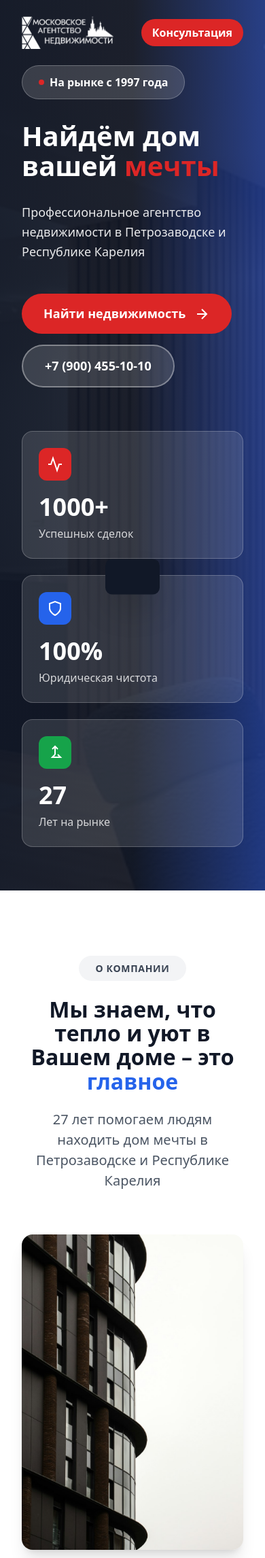
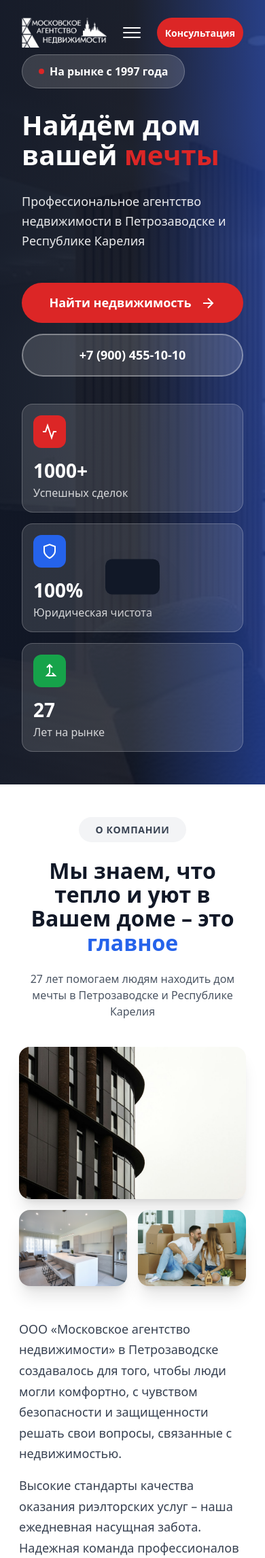
Before and after one commit to KoboSteruS/Man, a Flask app: page / in a window 390 px wide. Shown: the top 2292 px of the page at 68% size. Run offline with Flask 3, Linux system fonts and the light colour scheme; data that the repository does not hold is empty.

Commit message:
Исправление фоток и мобилки

```diff
--- a/static/css/style.css
+++ b/static/css/style.css
@@ -149,6 +149,80 @@ ul, ol { list-style: none; }
 .header.is-scrolled .header__link:hover { color: var(--red-600); }
 .header:not(.is-scrolled) .header__link { color: #fff; }
 .header:not(.is-scrolled) .header__link:hover { color: #f87171; }
+.header__burger {
+  display: flex;
+  flex-direction: column;
+  justify-content: center;
+  gap: 5px;
+  width: 2.75rem;
+  height: 2.75rem;
+  padding: 0.5rem;
+  border-radius: var(--radius);
+  color: #fff;
+  transition: background 0.2s, color 0.2s;
+}
+.header.is-scrolled .header__burger { color: var(--gray-900); }
+.header__burger:hover { background: rgba(0,0,0,0.08); }
+.header.is-scrolled .header__burger:hover { background: var(--gray-100); }
+.header__burger-line {
+  display: block;
+  width: 100%;
+  height: 2px;
+  background: currentColor;
+  border-radius: 1px;
+  transition: transform 0.2s, opacity 0.2s;
+}
+.header.is-open .header__burger-line:nth-child(1) { transform: translateY(7px) rotate(45deg); }
+.header.is-open .header__burger-line:nth-child(2) { opacity: 0; }
+.header.is-open .header__burger-line:nth-child(3) { transform: translateY(-7px) rotate(-45deg); }
+@media (min-width: 768px) {
+  .header__burger { display: none; }
+}
+.header__mobile-menu {
+  position: fixed;
+  inset: 0;
+  top: var(--header-height, 5rem);
+  background: #fff;
+  z-index: 40;
+  padding: 1.5rem;
+  overflow-y: auto;
+  visibility: hidden;
+  opacity: 0;
+  transition: visibility 0.25s, opacity 0.25s;
+  box-shadow: 0 10px 40px rgba(0,0,0,0.15);
+}
+.header.is-open .header__mobile-menu {
+  visibility: visible;
+  opacity: 1;
+}
+.header__mobile-nav {
+  display: flex;
+  flex-direction: column;
+  gap: 0.5rem;
+  max-width: 20rem;
+  margin: 0 auto;
+}
+.header__mobile-link {
+  font-size: 1.25rem;
+  font-weight: 600;
+  color: var(--gray-900);
+  padding: 0.75rem 1rem;
+  border-radius: var(--radius);
+  transition: background 0.2s, color 0.2s;
+}
+.header__mobile-link:hover { background: var(--gray-100); color: var(--red-600); }
+.header__mobile-phone {
+  font-size: 1.25rem;
+  font-weight: 700;
+  color: var(--blue-600);
+  padding: 1rem;
+  margin-top: 1rem;
+  border-top: 1px solid var(--gray-200);
+}
+.header__mobile-cta { margin-top: 1rem; }
+@media (min-width: 768px) {
+  .header__mobile-menu { display: none; }
+}
 .header__actions { display: flex; align-items: center; gap: 1rem; }
 .header__phone {
   display: none;
@@ -795,7 +869,7 @@ ul, ol { list-style: none; }
 /* ========== Toast ========== */
 .toast {
   position: fixed;
-  bottom: 2rem;
+  bottom: max(2rem, env(safe-area-inset-bottom));
   left: 50%;
   transform: translateX(-50%) translateY(120%);
   background: var(--gray-900);
@@ -814,3 +888,48 @@ ul, ol { list-style: none; }
 .toast--success .toast__icon { color: var(--green-600); }
 .toast--error .toast__message { color: #fff; }
 .toast--error { background: var(--red-700); }
+
+/* ========== Мобильные правки ========== */
+@media (max-width: 767px) {
+  .section { padding-block: 3rem; }
+  .section__head { margin-bottom: 2.5rem; }
+  .section__lead { font-size: 1rem; }
+  .hero__content { padding: 5rem 1rem 3rem; }
+  .hero__cta { margin-bottom: 2.5rem; }
+  .hero__stats { gap: 1rem; }
+  .stat-card { padding: 1rem; }
+  .stat-card__value { font-size: 1.75rem; }
+  .about__floating-badge {
+    right: 1rem;
+    bottom: 0rem;
+    padding: 0.6rem;
+  }
+  .about__floating-value { font-size: 2.25rem; }
+  .about__img--large img { height: 14rem; min-height: 12rem; }
+  .about__img:not(.about__img--large) img { height: 7rem; min-height: 6rem; }
+  .about__features { gap: 0.75rem; margin-top: 1.5rem; }
+  .feature-card { padding: 1rem; }
+  .quote-banner { padding: 2rem 1rem; }
+  .quote-banner__text { font-size: 1.125rem; }
+  .contact-cards { grid-template-columns: 1fr; }
+  .contact-form-wrap { padding: 1.5rem; }
+  .contact-form__input,
+  .contact-form__textarea { min-height: 2.75rem; padding: 0.875rem 1rem; }
+  .contact-form__textarea { min-height: 6rem; }
+  .contact-form__submit { min-height: 3rem; }
+  .benefits-mini { grid-template-columns: 1fr; }
+  .gallery__card-body { padding: 1rem; }
+  .gallery__card-title { font-size: 1.125rem; }
+  .gallery__card-img-wrap { height: 12rem; }
+  .bank-carousel { padding: 2rem 0; margin-top: 2rem; }
+  .bank-card { min-width: 200px; }
+  .footer__legal { flex-wrap: wrap; justify-content: center; gap: 0.75rem; }
+}
+
+@media (max-width: 479px) {
+  .container { padding-inline: 0.75rem; }
+  .hero__cta { flex-direction: column; }
+  .hero__cta .btn { width: 100%; justify-content: center; min-height: 2.75rem; }
+  .about__features { grid-template-columns: 1fr; }
+  .header__actions .btn--pill { padding: 0.5rem 0.75rem; font-size: 0.875rem; min-height: 2.75rem; }
+}
--- a/templates/index.html
+++ b/templates/index.html
@@ -22,6 +22,11 @@
           <a href="#properties" class="header__link">Недвижимость</a>
           <a href="#contact" class="header__link">Контакты</a>
         </nav>
+        <button type="button" class="header__burger" id="header-burger" aria-label="Открыть меню" aria-expanded="false" aria-controls="header-mobile-menu">
+          <span class="header__burger-line"></span>
+          <span class="header__burger-line"></span>
+          <span class="header__burger-line"></span>
+        </button>
         <div class="header__actions">
           <a href="tel:+79004551010" class="header__phone" aria-label="Позвонить">
             <svg class="icon" width="20" height="20" viewBox="0 0 24 24" fill="none" stroke="currentColor" stroke-width="2" aria-hidden="true"><path d="M22 16.92v3a2 2 0 0 1-2.18 2 19.79 19.79 0 0 1-8.63-3.07 19.5 19.5 0 0 1-6-6 19.79 19.79 0 0 1-3.07-8.67A2 2 0 0 1 4.11 2h3a2 2 0 0 1 2 1.72 12.84 12.84 0 0 0 .7 2.81 2 2 0 0 1-.45 2.11L8.09 9.91a16 16 0 0 0 6 6l1.27-1.27a2 2 0 0 1 2.11-.45 12.84 12.84 0 0 0 2.81.7A2 2 0 0 1 22 16.92z"/></svg>
@@ -30,13 +35,23 @@
           <a href="#contact" class="btn btn--primary btn--pill">Консультация</a>
         </div>
       </div>
+      <div class="header__mobile-menu" id="header-mobile-menu" aria-hidden="true">
+        <nav class="header__mobile-nav" aria-label="Мобильное меню">
+          <a href="#about" class="header__mobile-link">О нас</a>
+          <a href="#services" class="header__mobile-link">Услуги</a>
+          <a href="#properties" class="header__mobile-link">Недвижимость</a>
+          <a href="#contact" class="header__mobile-link">Контакты</a>
+          <a href="tel:+79004551010" class="header__mobile-phone">+7 (900) 455-10-10</a>
+          <a href="#contact" class="btn btn--primary btn--block btn--lg header__mobile-cta">Консультация</a>
+        </nav>
+      </div>
     </header>
 
     <main>
       <!-- Hero -->
       <section class="hero" aria-labelledby="hero-title">
         <div class="hero__bg">
-          <img src="{{ url_for('static', filename='img/hero/hero_bg.jfif') }}" alt="" class="hero__bg-img" width="1080" height="720" decoding="async" fetchpriority="high" data-fallback="https://images.unsplash.com/photo-1769504574886-8fc9e4e554e8?crop=entropy&amp;cs=tinysrgb&amp;fit=max&amp;fm=jpg&amp;q=80&amp;w=1080" />
+          <img src="{{ url_for('static', filename='img/hero/hero_bg.jpg') }}" alt="" class="hero__bg-img" width="1080" height="720" decoding="async" fetchpriority="high" data-fallback="https://images.unsplash.com/photo-1769504574886-8fc9e4e554e8?crop=entropy&amp;cs=tinysrgb&amp;fit=max&amp;fm=jpg&amp;q=80&amp;w=1080" />
           <div class="hero__overlay"></div>
         </div>
         <div class="hero__content">
@@ -97,13 +112,13 @@
             <div class="about__media">
               <div class="about__images">
                 <div class="about__img about__img--large">
-                  <img src="{{ url_for('static', filename='img/about/about1.jfif') }}" alt="Современная недвижимость" width="800" height="320" loading="lazy" decoding="async" data-fallback="https://images.unsplash.com/photo-1587771518560-d4e96de71240?crop=entropy&amp;cs=tinysrgb&amp;fit=max&amp;fm=jpg&amp;q=80&amp;w=1080" />
+                  <img src="{{ url_for('static', filename='img/about/about1.jpg') }}" alt="Современная недвижимость" width="800" height="320" loading="lazy" decoding="async" data-fallback="https://images.unsplash.com/photo-1587771518560-d4e96de71240?crop=entropy&amp;cs=tinysrgb&amp;fit=max&amp;fm=jpg&amp;q=80&amp;w=1080" />
                 </div>
                 <div class="about__img">
-                  <img src="{{ url_for('static', filename='img/about/about2.jfif') }}" alt="Интерьер" width="400" height="192" loading="lazy" decoding="async" data-fallback="https://images.unsplash.com/photo-1715985160053-d339e8b6eb94?crop=entropy&amp;cs=tinysrgb&amp;fit=max&amp;fm=jpg" />
+                  <img src="{{ url_for('static', filename='img/about/about2.jpg') }}" alt="Интерьер" width="400" height="192" loading="lazy" decoding="async" data-fallback="https://images.unsplash.com/photo-1715985160053-d339e8b6eb94?crop=entropy&amp;cs=tinysrgb&amp;fit=max&amp;fm=jpg" />
                 </div>
                 <div class="about__img">
-                  <img src="{{ url_for('static', filename='img/about/about3.jfif') }}" alt="Счастливые клиенты" width="400" height="192" loading="lazy" decoding="async" data-fallback="https://images.unsplash.com/photo-1758523671893-0ba21cf4260f?crop=entropy&amp;cs=tinysrgb&amp;fit=max&amp;fm=jpg" />
+                  <img src="{{ url_for('static', filename='img/about/about3.jpg') }}" alt="Счастливые клиенты" width="400" height="192" loading="lazy" decoding="async" data-fallback="https://images.unsplash.com/photo-1758523671893-0ba21cf4260f?crop=entropy&amp;cs=tinysrgb&amp;fit=max&amp;fm=jpg" />
                 </div>
               </div>
               <div class="about__floating-badge">
@@ -286,7 +301,7 @@
             <div class="gallery__grid">
               <div class="gallery__card">
                 <div class="gallery__card-img-wrap">
-                  <img src="{{ url_for('static', filename='img/gallery/gallery1.jfif') }}" alt="3-комнатная квартира в центре" loading="lazy" decoding="async" data-fallback="https://images.unsplash.com/photo-1652349566508-457d0565463c?crop=entropy&amp;cs=tinysrgb&amp;fit=max&amp;fm=jpg" />
+                  <img src="{{ url_for('static', filename='img/gallery/gallery1.jpg') }}" alt="3-комнатная квартира в центре" loading="lazy" decoding="async" data-fallback="https://images.unsplash.com/photo-1652349566508-457d0565463c?crop=entropy&amp;cs=tinysrgb&amp;fit=max&amp;fm=jpg" />
                   <div class="gallery__card-overlay"></div>
                   <span class="gallery__card-badge gallery__card-badge--hit">Хит</span>
                   <span class="gallery__card-type"><svg width="16" height="16" viewBox="0 0 24 24" fill="none" stroke="currentColor" stroke-width="2"><path d="M3 9l9-7 9 7v11a2 2 0 0 1-2 2H5a2 2 0 0 1-2-2z"/></svg> Квартира</span>
@@ -301,7 +316,7 @@
               </div>
               <div class="gallery__card">
                 <div class="gallery__card-img-wrap">
-                  <img src="{{ url_for('static', filename='img/gallery/gallery2.jfif') }}" alt="Коттедж с участком" loading="lazy" decoding="async" data-fallback="https://images.unsplash.com/photo-1759889392274-246af1a984ba?crop=entropy&amp;cs=tinysrgb&amp;fit=max&amp;fm=jpg" />
+                  <img src="{{ url_for('static', filename='img/gallery/gallery2.jpg') }}" alt="Коттедж с участком" loading="lazy" decoding="async" data-fallback="https://images.unsplash.com/photo-1759889392274-246af1a984ba?crop=entropy&amp;cs=tinysrgb&amp;fit=max&amp;fm=jpg" />
                   <div class="gallery__card-overlay"></div>
                   <span class="gallery__card-type"><svg width="16" height="16" viewBox="0 0 24 24" fill="none" stroke="currentColor" stroke-width="2"><path d="M3 9l9-7 9 7v11a2 2 0 0 1-2 2H5a2 2 0 0 1-2-2z"/></svg> Дом</span>
                   <button type="button" class="gallery__card-like" data-id="2" aria-label="Добавить в избранное"><svg width="24" height="24" viewBox="0 0 24 24" fill="none" stroke="currentColor" stroke-width="2"><path d="M20.84 4.61a5.5 5.5 0 0 0-7.78 0L12 5.67l-1.06-1.06a5.5 5.5 0 0 0-7.78 7.78l1.06 1.06L12 21.23l7.78-7.78 1.06-1.06a5.5 5.5 0 0 0 0-7.78z"/></svg></button>
@@ -315,7 +330,7 @@
               </div>
               <div class="gallery__card">
                 <div class="gallery__card-img-wrap">
-                  <img src="{{ url_for('static', filename='img/gallery/gallery3.jfif') }}" alt="Участок под ИЖС у озера" loading="lazy" decoding="async" data-fallback="https://images.unsplash.com/photo-1722931331109-a200a74b39d5?crop=entropy&amp;cs=tinysrgb&amp;fit=max&amp;fm=jpg" />
+                  <img src="{{ url_for('static', filename='img/gallery/gallery3.jpg') }}" alt="Участок под ИЖС у озера" loading="lazy" decoding="async" data-fallback="https://images.unsplash.com/photo-1722931331109-a200a74b39d5?crop=entropy&amp;cs=tinysrgb&amp;fit=max&amp;fm=jpg" />
                   <div class="gallery__card-overlay"></div>
                   <span class="gallery__card-type"><svg width="16" height="16" viewBox="0 0 24 24" fill="none" stroke="currentColor" stroke-width="2"><path d="M12 22v-4"/><path d="M12 18a6 6 0 0 0 6-6V4H6v8a6 6 0 0 0 6 6z"/><path d="M6 12H4a2 2 0 0 1-2-2V6a2 2 0 0 1 2-2h2"/><path d="M18 12h2a2 2 0 0 0 2-2V6a2 2 0 0 0-2-2h-2"/></svg> Участок</span>
                   <button type="button" class="gallery__card-like" data-id="3" aria-label="Добавить в избранное"><svg width="24" height="24" viewBox="0 0 24 24" fill="none" stroke="currentColor" stroke-width="2"><path d="M20.84 4.61a5.5 5.5 0 0 0-7.78 0L12 5.67l-1.06-1.06a5.5 5.5 0 0 0-7.78 7.78l1.06 1.06L12 21.23l7.78-7.78 1.06-1.06a5.5 5.5 0 0 0 0-7.78z"/></svg></button>
@@ -329,7 +344,7 @@
               </div>
               <div class="gallery__card">
                 <div class="gallery__card-img-wrap">
-                  <img src="{{ url_for('static', filename='img/gallery/gallery4.jfif') }}" alt="Пентхаус с панорамным видом" loading="lazy" decoding="async" data-fallback="https://images.unsplash.com/photo-1760611656071-a8bef0578874?crop=entropy&amp;cs=tinysrgb&amp;fit=max&amp;fm=jpg" />
+                  <img src="{{ url_for('static', filename='img/gallery/gallery4.jpg') }}" alt="Пентхаус с панорамным видом" loading="lazy" decoding="async" data-fallback="https://images.unsplash.com/photo-1760611656071-a8bef0578874?crop=entropy&amp;cs=tinysrgb&amp;fit=max&amp;fm=jpg" />
                   <div class="gallery__card-overlay"></div>
                   <span class="gallery__card-badge gallery__card-badge--hit">Хит</span>
                   <span class="gallery__card-type"><svg width="16" height="16" viewBox="0 0 24 24" fill="none" stroke="currentColor" stroke-width="2"><path d="M3 9l9-7 9 7v11a2 2 0 0 1-2 2H5a2 2 0 0 1-2-2z"/></svg> Пентхаус</span>
@@ -344,7 +359,7 @@
               </div>
               <div class="gallery__card">
                 <div class="gallery__card-img-wrap">
-                  <img src="{{ url_for('static', filename='img/gallery/gallery5.jfif') }}" alt="Элитная вилла с бассейном" loading="lazy" decoding="async" data-fallback="https://images.unsplash.com/photo-1728486887514-9e2f693902d7?crop=entropy&amp;cs=tinysrgb&amp;fit=max&amp;fm=jpg" />
+                  <img src="{{ url_for('static', filename='img/gallery/gallery5.jpg') }}" alt="Элитная вилла с бассейном" loading="lazy" decoding="async" data-fallback="https://images.unsplash.com/photo-1728486887514-9e2f693902d7?crop=entropy&amp;cs=tinysrgb&amp;fit=max&amp;fm=jpg" />
                   <div class="gallery__card-overlay"></div>
                   <span class="gallery__card-type"><svg width="16" height="16" viewBox="0 0 24 24" fill="none" stroke="currentColor" stroke-width="2"><path d="M3 9l9-7 9 7v11a2 2 0 0 1-2 2H5a2 2 0 0 1-2-2z"/></svg> Вилла</span>
                   <button type="button" class="gallery__card-like" data-id="5" aria-label="Добавить в избранное"><svg width="24" height="24" viewBox="0 0 24 24" fill="none" stroke="currentColor" stroke-width="2"><path d="M20.84 4.61a5.5 5.5 0 0 0-7.78 0L12 5.67l-1.06-1.06a5.5 5.5 0 0 0-7.78 7.78l1.06 1.06L12 21.23l7.78-7.78 1.06-1.06a5.5 5.5 0 0 0 0-7.78z"/></svg></button>
@@ -358,7 +373,7 @@
               </div>
               <div class="gallery__card">
                 <div class="gallery__card-img-wrap">
-                  <img src="{{ url_for('static', filename='img/gallery/gallery6.jfif') }}" alt="Современная студия" loading="lazy" decoding="async" data-fallback="https://images.unsplash.com/photo-1769504574886-8fc9e4e554e8?crop=entropy&amp;cs=tinysrgb&amp;fit=max&amp;fm=jpg" />
+                  <img src="{{ url_for('static', filename='img/gallery/gallery6.jpg') }}" alt="Современная студия" loading="lazy" decoding="async" data-fallback="https://images.unsplash.com/photo-1769504574886-8fc9e4e554e8?crop=entropy&amp;cs=tinysrgb&amp;fit=max&amp;fm=jpg" />
                   <div class="gallery__card-overlay"></div>
                   <span class="gallery__card-type"><svg width="16" height="16" viewBox="0 0 24 24" fill="none" stroke="currentColor" stroke-width="2"><path d="M3 9l9-7 9 7v11a2 2 0 0 1-2 2H5a2 2 0 0 1-2-2z"/></svg> Студия</span>
                   <button type="button" class="gallery__card-like" data-id="6" aria-label="Добавить в избранное"><svg width="24" height="24" viewBox="0 0 24 24" fill="none" stroke="currentColor" stroke-width="2"><path d="M20.84 4.61a5.5 5.5 0 0 0-7.78 0L12 5.67l-1.06-1.06a5.5 5.5 0 0 0-7.78 7.78l1.06 1.06L12 21.23l7.78-7.78 1.06-1.06a5.5 5.5 0 0 0 0-7.78z"/></svg></button>
```
Also changed, not shown: static/js/main.js (+33 -0 lines), static/img/about/about1.jfif (deleted), static/img/about/about1.jpg (added), static/img/about/about2.jfif (deleted), static/img/about/about2.jpg (added), static/img/about/about3.jfif (deleted), static/img/about/about3.jpg (added), static/img/gallery/gallery6.jfif (deleted), static/img/gallery/gallery6.jpg (added), static/img/hero/hero_bg.jfif (deleted), static/img/hero/hero_bg.jpg (added), 7 other files.
